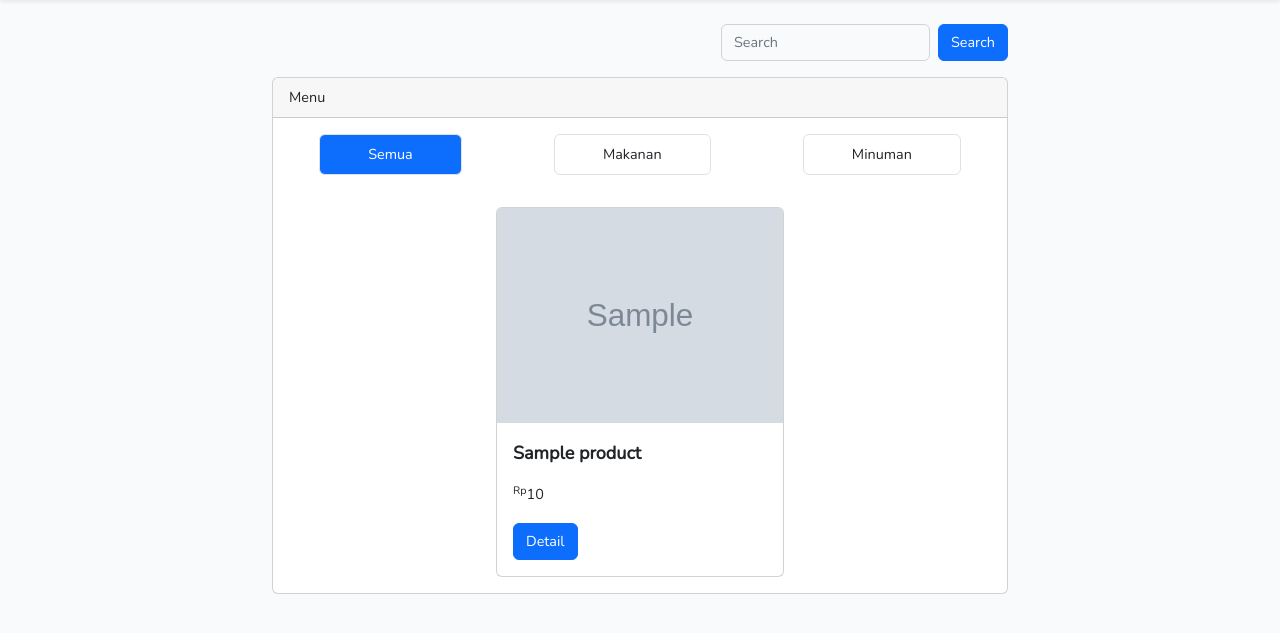
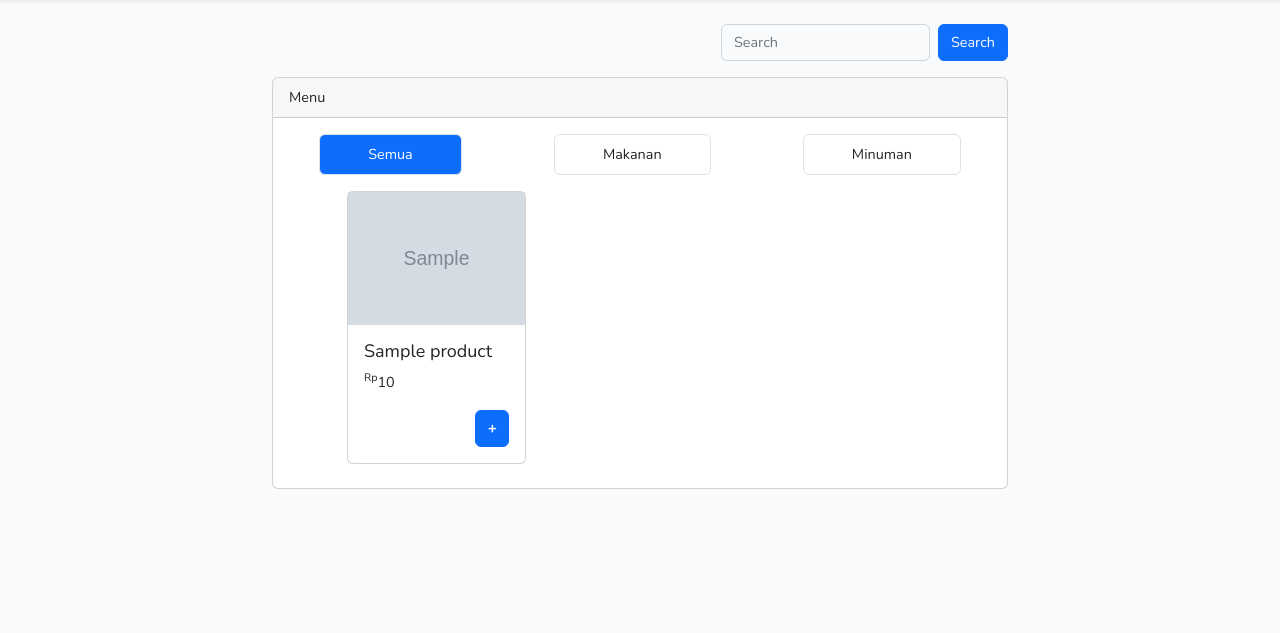
Before and after one commit to jimmywiraarbaa/crm-opung, a Laravel app: page /product in a window 1280 px wide. Shown: the part 55-688 px from the top of the page. Run offline with Laravel 12, Linux system fonts and the light colour scheme; tables that the repository leaves empty hold one stand-in row (values such as "Sample post"); grey boxes marked "Sample" are stand-in pictures; style sheets or scripts are compiled from the project's sources; some libraries are stand-ins or nearby versions.

Commit message:
Mengatur tampilan pada mobile, tablet dan desktop

```diff
--- a/resources/views/index_product.blade.php
+++ b/resources/views/index_product.blade.php
@@ -28,37 +28,59 @@
                             <div class="d-flex flex-row justify-content-around my-3" role="group"
                                 aria-label="Basic example">
                                 <a href="{{ route('index_product') }}"
-                                    class="border rounded px-5 py-2 nav-link{{ !request()->has('category') ? ' text-white bg-primary' : '' }}">Semua</a>
+                                    class="border rounded px-lg-5 py-lg-2 px-md-4 py-md-2 px-3 py-1 nav-link{{ !request()->has('category') ? ' text-white bg-primary' : '' }}">Semua</a>
                                 <a href="{{ route('index_product', ['category' => 'Makanan']) }}"
-                                    class="border rounded px-5 py-2 nav-link{{ request()->category === 'Makanan' ? ' text-white bg-primary' : '' }}">Makanan</a>
+                                    class="border rounded px-lg-5 py-lg-2 px-md-4 py-md-2 px-3 py-1 nav-link{{ request()->category === 'Makanan' ? ' text-white bg-primary' : '' }}">Makanan</a>
                                 <a href="{{ route('index_product', ['category' => 'Minuman']) }}"
-                                    class="border rounded px-5 py-2 nav-link{{ request()->category === 'Minuman' ? ' text-white bg-primary' : '' }}">Minuman</a>
+                                    class="border rounded px-lg-5 py-lg-2 px-md-4 py-md-2 px-3 py-1 nav-link{{ request()->category === 'Minuman' ? ' text-white bg-primary' : '' }}">Minuman</a>
                             </div>
 
-                            <div class="card-group m-auto">
+                            <div class="card-group m-auto px-2 px-md-4 ">
+                                <div class="row row-cols-1 row-cols-md-2 row-cols-lg-3">
                                     @foreach ($products as $product)
-                                    <div class="card m-3" style="width: 18rem">
-                                        <img class="card-img-top" src="{{ url('storage/' . $product->image) }}"
-                                            alt="">
+                                        <div class="col mb-md-4 mb-2">
+                                            <div class="card d-flex flex-md-column flex-row">
+                                                <div class="row">
+                                                    <div
+                                                        class="col-md-12 col-4 d-flex justify-content-center align-items-center text-center">
+                                                        <img class="card-img-top rounded-0 ms-md-0 ms-3"
+                                                            src="{{ url('storage/' . $product->image) }}" alt="">
+                                                    </div>
+                                                    <div class="col-md-12 col-8">
                                                         <div class="card-body">
-                                            <p class="card-text fs-5  fw-semibold ">{{ $product->name }}</p>
+                                                            <h5 class="card-title ">{{ $product->name }}</h5>
                                                             <p class="card-text"><sup>Rp</sup>{{ $product->price }}</p>
                                                             <div class="d-flex justify-content-between">
-                                                <form action="{{ route('show_product', $product) }}" method="get">
-                                                    <button class="btn btn-primary" type="submit">Detail</button>
-                                                </form>
+                                                                <div class="">
                                                                     @if (Auth::check() && Auth::user()->is_admin)
-                                                    <form action="{{ route('delete_product', $product) }}" method="post">
+                                                                        <form
+                                                                            action="{{ route('delete_product', $product) }}"
+                                                                            method="post">
                                                                             @method('delete')
                                                                             @csrf
-                                                        <button class="btn btn-danger" type="submit">Hapus</button>
+                                                                            <button class="btn btn-danger"
+                                                                                type="submit">Hapus</button>
                                                                         </form>
                                                                     @endif
+                                                                </div>
+                                                                <div class="d-flex justify-content-end align-items-end">
+                                                                    <form action="{{ route('show_product', $product) }}"
+                                                                        method="get">
+                                                                        <button class="btn btn-primary fw-bold"
+                                                                            type="submit">+</button>
+                                                                    </form>
+                                                                </div>
+                                                            </div>
+
+                                                        </div>
+                                                    </div>
                                                 </div>
                                             </div>
                                         </div>
                                     @endforeach
                                 </div>
+                            </div>
+
                         </div>
                     </div>
                 </div>
```
Lines whose indentation alone changed are shown as unchanged.
